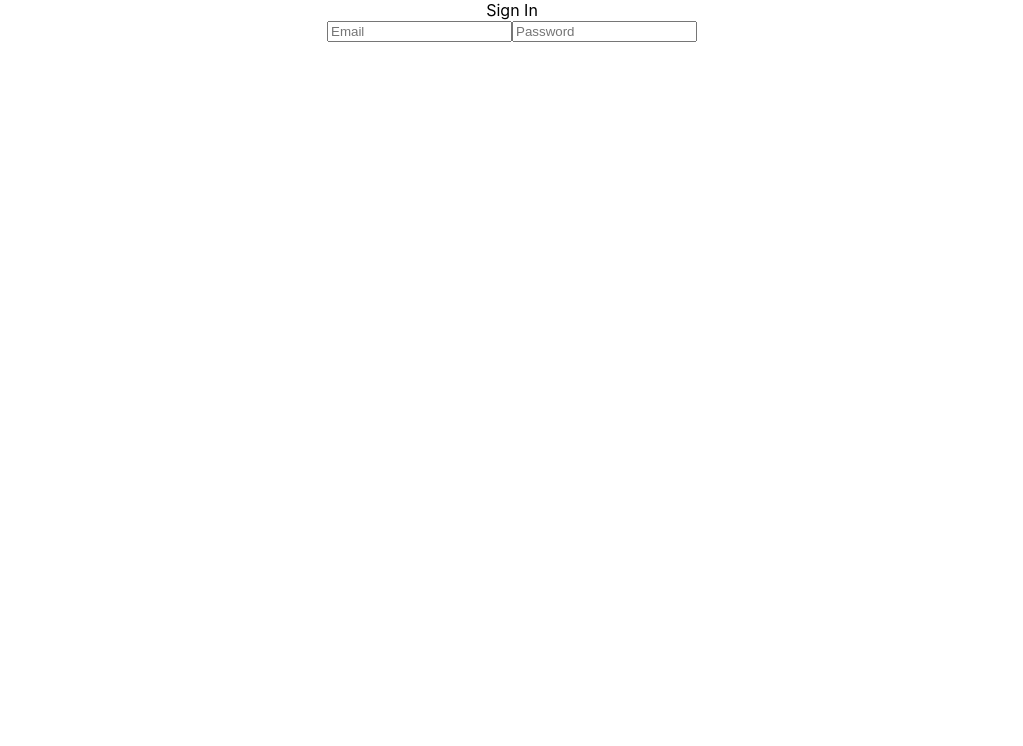
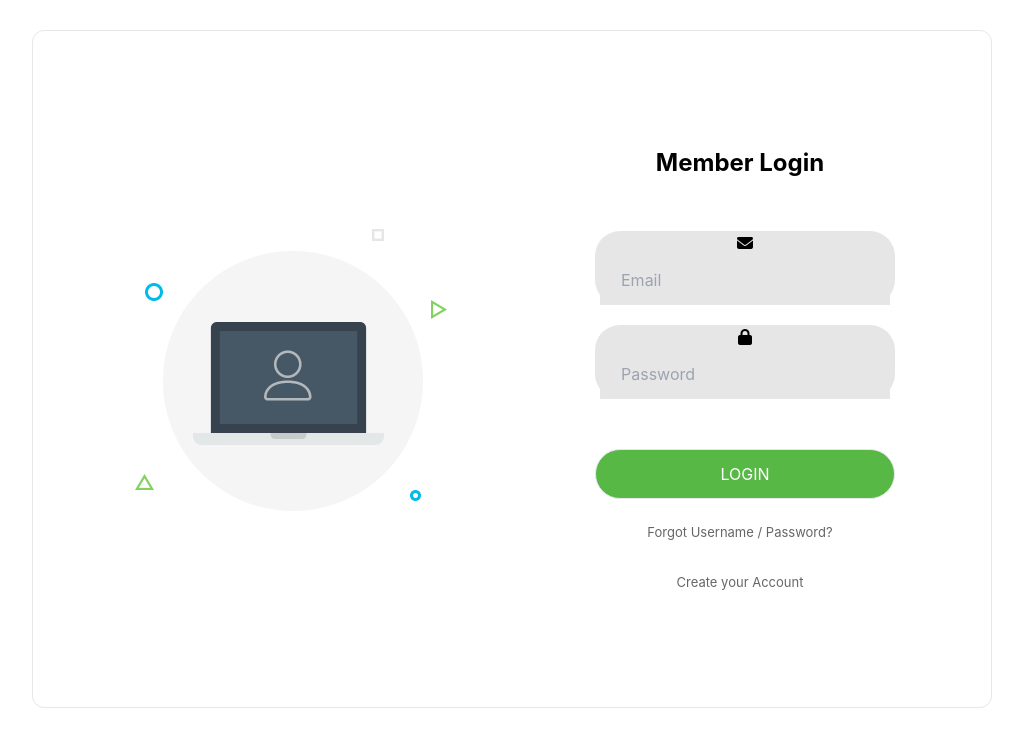
Before and after one commit to ductd123/DATN_Final, a React (Create React App) app in the folder scproject/: page /login in a window 1280 px wide. Shown: the top 746 px of the page, without its empty margins (128-1151 px from the left). Built offline with nearby package versions, Linux system fonts and the light colour scheme.

Commit message:
tạo layout cho page

```diff
--- a/scproject/package.json
+++ b/scproject/package.json
@@ -8,6 +8,7 @@
     "@testing-library/user-event": "^13.5.0",
     "react": "^18.2.0",
     "react-dom": "^18.2.0",
+    "react-router-dom": "^6.16.0",
     "react-scripts": "5.0.1",
     "web-vitals": "^2.1.4"
   },
--- a/scproject/public/index.html
+++ b/scproject/public/index.html
@@ -25,6 +25,8 @@
       Learn how to configure a non-root public URL by running `npm run build`.
     -->
     <title>React App</title>
+    <script src="https://cdn.tailwindcss.com"></script>
+    <link rel="stylesheet" href="https://cdnjs.cloudflare.com/ajax/libs/font-awesome/6.4.2/css/all.min.css" integrity="sha512-z3gLpd7yknf1YoNbCzqRKc4qyor8gaKU1qmn+CShxbuBusANI9QpRohGBreCFkKxLhei6S9CQXFEbbKuqLg0DA==" crossorigin="anonymous" referrerpolicy="no-referrer" />
   </head>
   <body>
     <noscript>You need to enable JavaScript to run this app.</noscript>
--- a/scproject/src/App.css
+++ b/scproject/src/App.css
@@ -36,3 +36,14 @@
     transform: rotate(360deg);
   }
 }
+
+
+.left-login img{
+  transition: all 0.3s ease-in-out;
+
+}
+.left-login:hover img{
+  transform: rotateX(30deg);
+  transform: rotateY(30deg);
+  transform: scale(1.1);
+}
--- a/scproject/src/App.js
+++ b/scproject/src/App.js
@@ -1,11 +1,17 @@
-import logo from './logo.svg';
+
 import './App.css';
 import Login from './LoginRegisterComponent/Login';
+import {Route,Routes} from "react-router-dom"
+import HomePage from './Component/HomePage';
 
 function App() {
   return (
     <div className="App">
-      <Login></Login>
+      <Routes>
+      <Route path='login' element={<Login/>}/>
+      <Route path='home' element={<HomePage/>}/>
+      </Routes>
+
     </div>
   );
 }
--- a/scproject/src/Component/HomePage.jsx
+++ b/scproject/src/Component/HomePage.jsx
@@ -1,9 +1,17 @@
 import React, { Component } from 'react'
 
+import HomepageLeft from './HomepageLeft'
+import HomepageMid from './HomepageMid'
+import HomepageRight from './HomepageRight'
+import "./homepage.css"
 export default class HomePage extends Component {
   render() {
     return (
-      <div>HomePage</div>
+      <div className='flex'>
+        <HomepageLeft/>
+        <HomepageMid/>
+        <HomepageRight/>
+      </div>
     )
   }
 }
--- a/scproject/src/LoginRegisterComponent/Login.jsx
+++ b/scproject/src/LoginRegisterComponent/Login.jsx
@@ -1,24 +1,42 @@
 import React, { Component } from 'react'
+import anh from "../image/img-01.webp"
 
 export default class Login extends Component {
   render() {
     return (
-      <div className='login-background'>
-        <div className="login-containet">
-          <div className="login-img"></div>
-          <div className="login-panel">
-            <div className="login-panel-title">Sign In</div>
-            <div className="login-panel-input">
-              <input type="text" placeholder='Email'></input>
-              <input type="text" placeholder='Password'></input>
-            </div>
-            <div className="login-panel-forgot">
+      <div class="container w-[960px] h-[678px] bg-[white] mx-auto flex justify-between items-center mt-[30px] border rounded-xl">
+      <div class="left-login w-[480px] mx-[100px]">
+          <img src={anh} alt="anh loi"/>
+      </div>
+      <div class="right-login w-[480px]">
+          <form class="form-login" validetate-form>
+              <span class="form-title flex justify-center w-[290px] text-[24px] font-bold">
+                  Member Login
+              </span>
+              <div class="input]">
+                  <div class="user-login bg-[#e6e6e6] w-[300px]  mt-[50px] rounded-[25px]">
+                      <i class="fa-solid fa-envelope"></i>
+                      <input class="h-[50px] bg-[#e6e6e6] border p-[20px]"  type="email" placeholder="Email"/>
+                  </div>
 
-            </div>
-            <div className="login-panel-register"></div>
-          </div>
-        </div>
+                  <div class="pass-login bg-[#e6e6e6] w-[300px]   mt-[20px] rounded-[25px]">
+                      <i class="fa-solid fa-lock"></i>
+                      <input class="h-[50px]  bg-[#e6e6e6] border p-[20px]"  type="password" name="" placeholder="Password"/>
+                  </div>
+                  <div class="click-login mt-[50px] mr-[96px]">
+                      <button class="w-[300px] h-[50px] bg-[#57b846] text-white border rounded-[25px]">LOGIN</button>
+                  </div>
+
+                  <div class="forgot-login w-[290px] h-[50px] mt-[20px]">
+                      <span class=" text-[13px] text-[#666] ">Forgot Username / Password?</span>
+                  </div>
+                  <div class="create-account w-[290px] h-[50px]mb-[20px]">
+                      <span class="text-[13px] text-[#666]  mb-[20px]">Create your Account </span>
+                  </div>
+              </div>
+          </form>
       </div>
+  </div>
     )
   }
 }
--- a/scproject/src/index.css
+++ b/scproject/src/index.css
@@ -5,6 +5,7 @@ body {
     sans-serif;
   -webkit-font-smoothing: antialiased;
   -moz-osx-font-smoothing: grayscale;
+
 }
 
 code {
--- a/scproject/src/index.js
+++ b/scproject/src/index.js
@@ -3,11 +3,14 @@ import ReactDOM from 'react-dom/client';
 import './index.css';
 import App from './App';
 import reportWebVitals from './reportWebVitals';
+import { BrowserRouter } from 'react-router-dom';
 
 const root = ReactDOM.createRoot(document.getElementById('root'));
 root.render(
   <React.StrictMode>
+    <BrowserRouter>
     <App />
+    </BrowserRouter>
   </React.StrictMode>
 );
 
```
Also changed, not shown: 1 other file (tests, documents, lock files or other folders).
